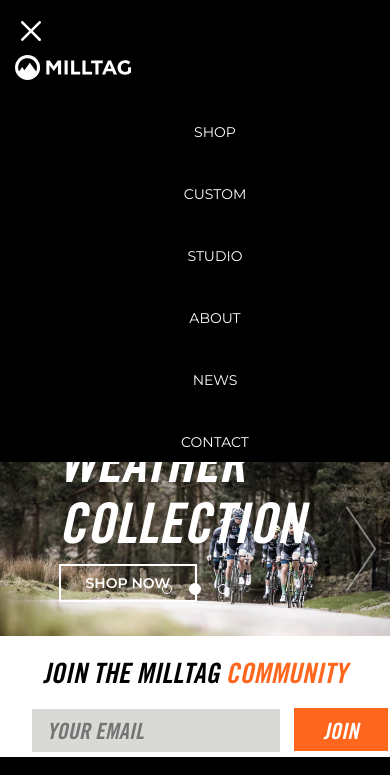
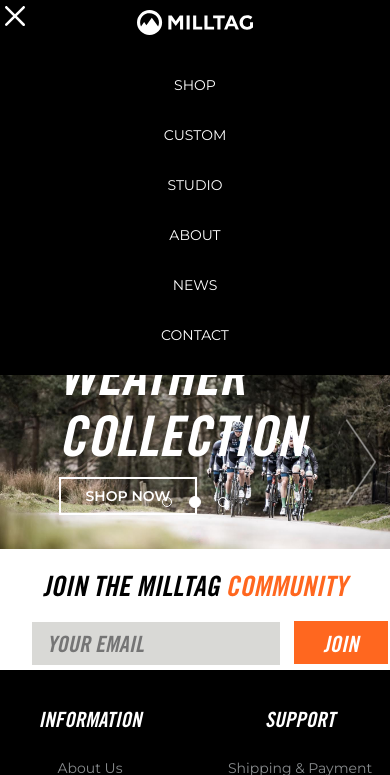
Before and after one commit to Blimeys/milltagstatic, a plain HTML site: page index.html in a window 390 px wide. Both pictures are taken after a click on the picture 34 px from the left and 31 px from the top of the page. Shown: the top 775 px of the page. Drawn offline with nearby package versions, Linux system fonts and the light colour scheme.

Commit message:
Menu top fixed and done

```diff
--- a/index.html
+++ b/index.html
@@ -50,15 +50,12 @@
 </div>
 <div class="menu-small">
 	<div class="menu-header-container">
-		<div class="row">
-			<div class="col-xs-2 col-sm-2">
-	<img class="menu-button" id="toggleImg" data-toggle="collapse" data-target="#menu" src="menu.svg" onclick="changeMenuIcon();"/>
-	<div class="col-xs-10 col-sm-10">
+		<div class="menu-button-container">
+	<img class="menu-small-button" id="toggleImg" data-toggle="collapse" data-target="#menu" src="menu.svg" onclick="changeMenuIcon();"/>
+</div>
 	<img class="menu-small-logo" src="milltag_logo.svg"/>
 </div>
-</div>
-</div>
-<div class="collapse" id="menu">
+<div class="collapse menu-list-container" id="menu">
 <ul class="menu-list-small">
 	<li class="menu-list-item-small"><a class="menu-link-small" href="#">SHOP</a></li>
 	<li class="menu-list-item-small"><a class="menu-link-small" href="#">CUSTOM</a></li>
@@ -67,6 +64,8 @@
 	<li class="menu-list-item-small"><a class="menu-link-small" href="#">NEWS</a></li>
 	<li class="menu-list-item-small"><a class="menu-link-small" href="#">CONTACT</a></li>
 </ul>
+</div>
+
 </div>
 </div>
 <!-- HEADER ENDS -->
@@ -157,7 +156,7 @@
  </div>
   <!-- Footer Container center -->
   <div class="row">
-  <div class="col-md-8 col-md-offset-2">
+  <div class="col-md-10 col-md-offset-1">
 
   <!-- Bottom footer container -->
   <div class="row footer-links-container">
--- a/style.css
+++ b/style.css
@@ -67,10 +67,28 @@
   .menu-small {
     display:block;
   }
+
+.menu-small-button {
+  height:20px;
+}
+.menu-button-container {
+  position: absolute;
+  top:5px;
+  left: 5px;
+}
+.menu-button {
+  height:10px;
+  margin-left: 1.5em;
+  margin-top: 1.5em;
 }
 .menu-small-logo{
   height:1.8em;
-  margin-top: 1em;
+  display: block;
+  margin: 0 auto;
+}
+.menu-header-container {
+  padding-top: 10px;
+  padding-bottom: 10px;
 }
 .menu-list-small {
   display:block;
@@ -83,16 +101,15 @@
 .menu-link-small:hover{
   color: #888B8D;
 }
-.menu-list-item-small {
-  margin-top: 3em;
+.menu-small ul {
+  margin:0;
+  padding: 15px 0px;
 }
-.menu-button {
-  height:20px;
-  margin-left: 1.5em;
-  margin-top: 1.5em;
+.menu-small li {
+  list-style-type: none;
+  padding: 15px 0px;
 }
-.menu-small ul, .menu-small li {
-  list-style-type: none;
+
 }
 /* CAROUSEL */
 
```
